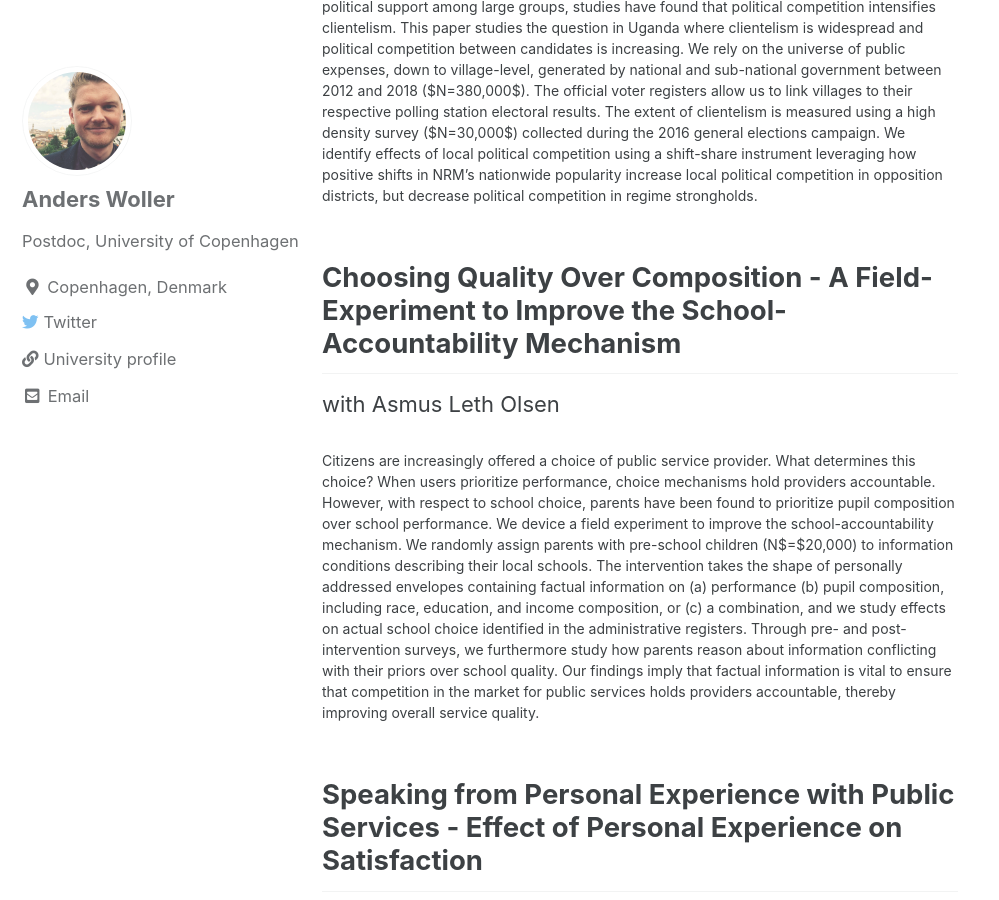
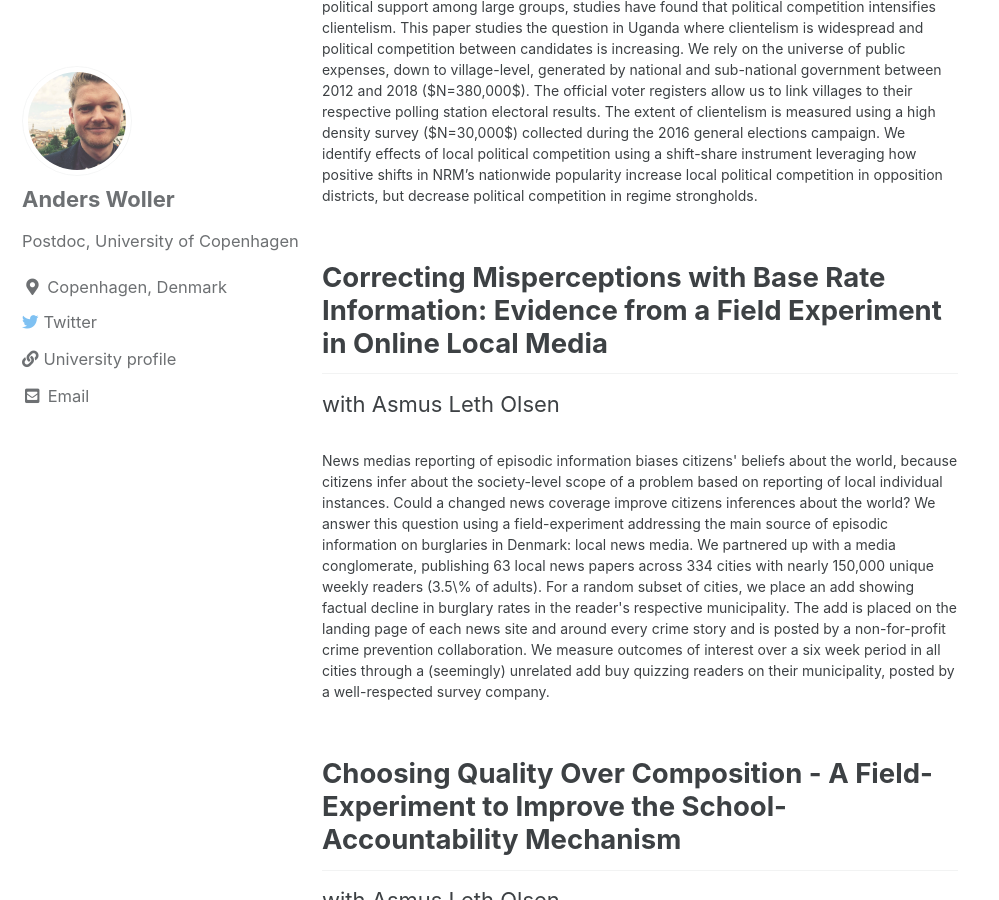
Before and after one commit to AndersWoller/AndersWoller.github.io, a Jekyll site: the page built from _pages/research.md, in a window 1280 px wide and 900 px high, scrolled down 510 px. Shown: the whole window, without its empty margins (0-999 px from the left). Built offline with Jekyll 4.4.1, drawn with Linux system fonts in a browser that asks for light colours; cached includes are drawn as plain includes.

Commit message:
Update research.md

```diff
--- a/_pages/research.md
+++ b/_pages/research.md
@@ -12,6 +12,10 @@ with Horacio Larreguy
 <p style="font-size:14px"> Does political competition deter clientelism by encouraging politicians to rely on public goods provision? While local public goods, in theory, is a more cost-effective strategy to generate political support among large groups, studies have found that political competition intensifies clientelism. This paper studies the question in Uganda where clientelism is widespread and political competition between candidates is increasing. We rely on the universe of public expenses, down to village-level, generated by national and sub-national government between 2012 and 2018 ($N=380,000$). The official voter registers allow us to link villages to their respective polling station electoral results. The extent of clientelism is measured using a high density survey ($N=30,000$) collected during the 2016 general elections campaign. We identify effects of local political competition using a shift-share instrument leveraging how positive shifts in NRM’s nationwide popularity increase local political competition in opposition districts, but decrease political competition in regime strongholds. </p>
 
 
+<h2> Correcting Misperceptions with Base Rate Information: Evidence from a Field Experiment in Online Local Media </h2>
+with Asmus Leth Olsen
+<p style="font-size:14px"> News medias reporting of episodic information biases citizens' beliefs about the world, because citizens infer about the society-level scope of a problem based on reporting of local individual instances. Could a changed news coverage improve citizens inferences about the world? We answer this question using a field-experiment addressing the main source of episodic information on burglaries in Denmark: local news media. We partnered up with a media conglomerate, publishing 63 local news papers across 334 cities with nearly 150,000 unique weekly readers (3.5\% of adults). For a random subset of cities, we place an add showing factual decline in burglary rates in the reader's respective municipality. The add is placed on the landing page of each news site and around every crime story and is posted by a non-for-profit crime prevention collaboration. We measure outcomes of interest over a six week period in all cities through a (seemingly) unrelated add buy quizzing readers on their municipality, posted by a well-respected survey company. </p>
+
 <h2> Choosing Quality Over Composition - A Field-Experiment to Improve the School-Accountability Mechanism </h2>
 with Asmus Leth Olsen
 
```
